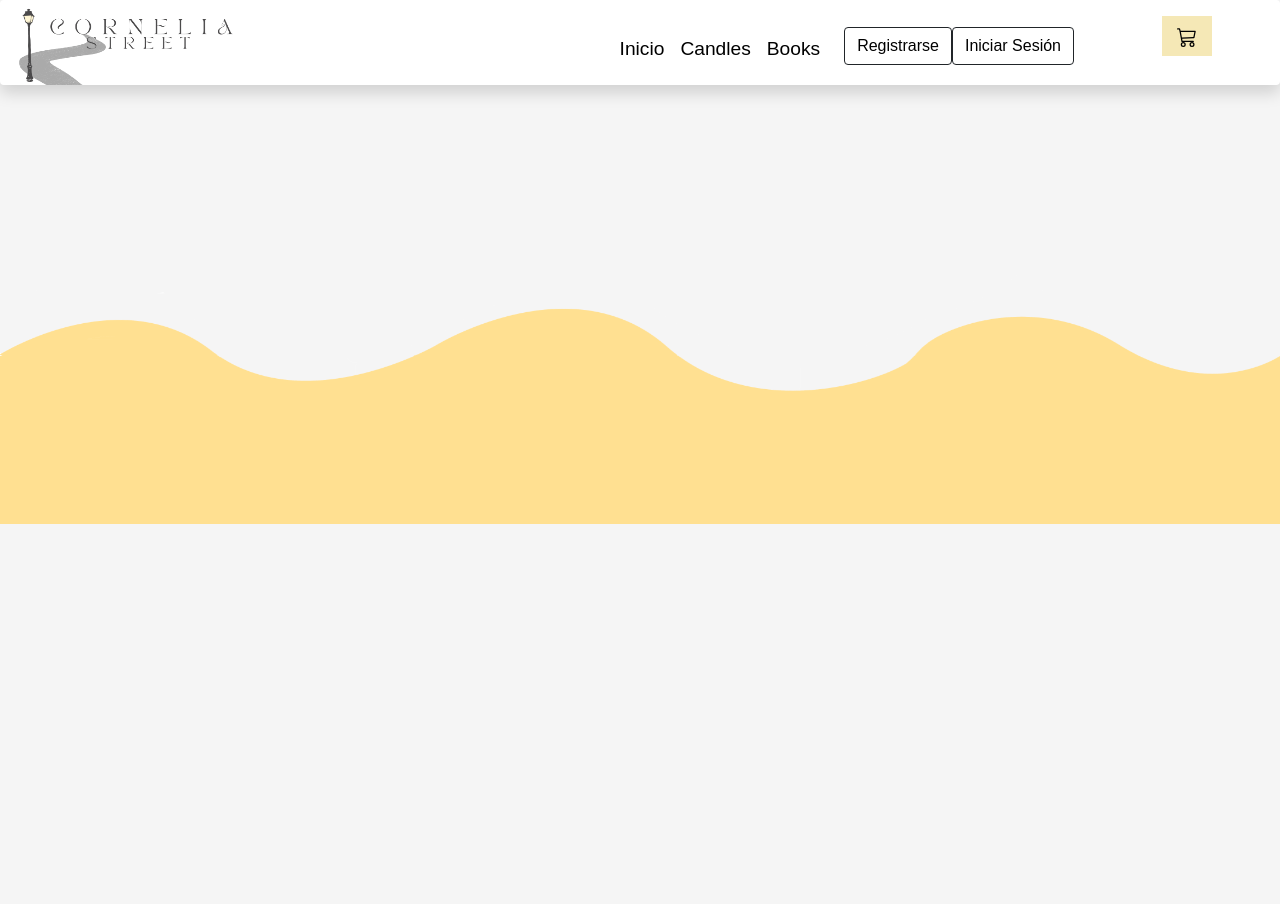
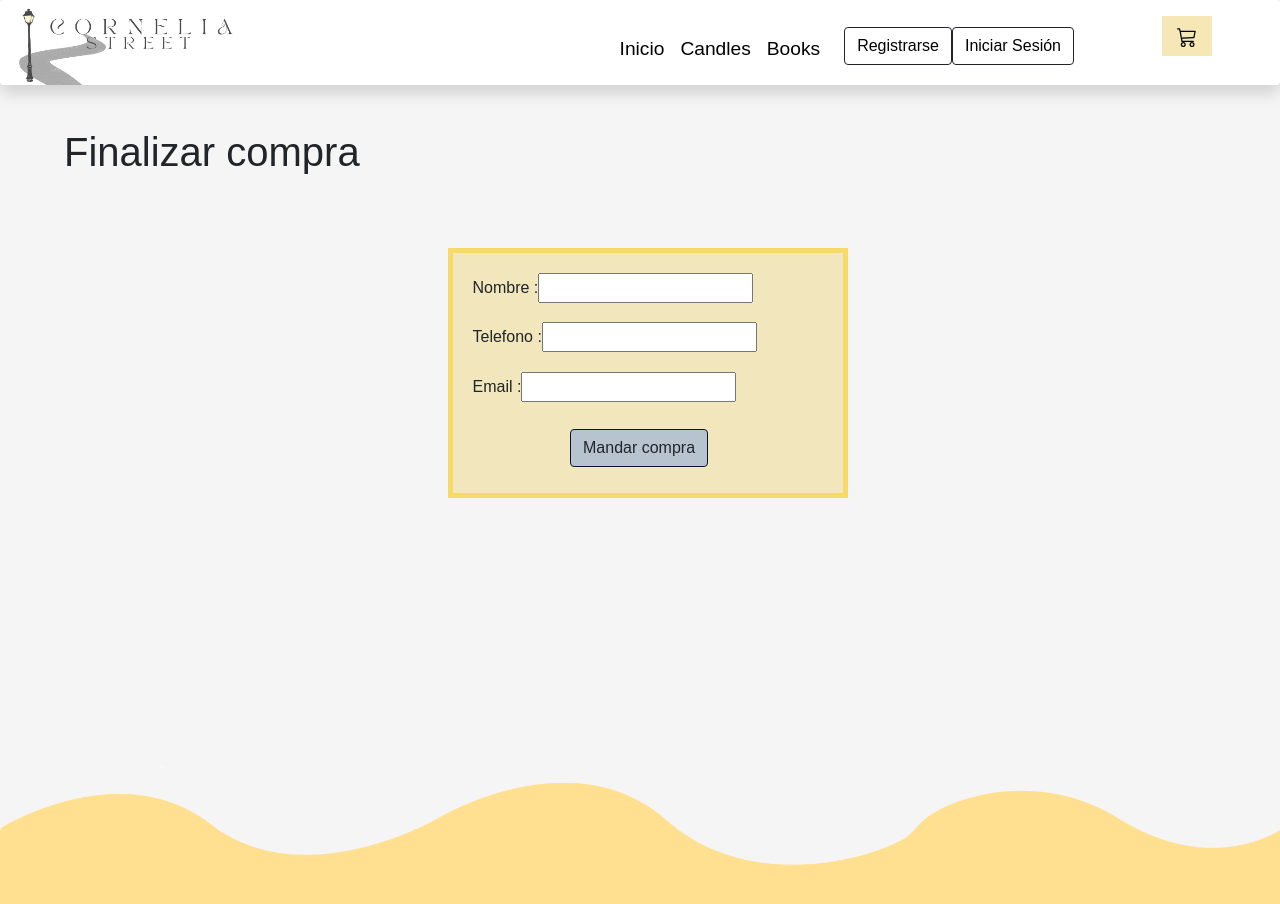
Before and after one commit to martina-beauvais/my-app-reactjs, a React (Create React App) app: page /checkout in a window 1280 px wide. Before the commit this address had no page. Shown: the top 904 px of the page. Before the commit the page ends 800 px from the top, so only its background shows below. Built offline with nearby package versions, Linux system fonts and the light colour scheme.

Commit message:
Item Collection II

```diff
--- a/src/app/Router.js
+++ b/src/app/Router.js
@@ -5,6 +5,8 @@ import ItemDetailContainer from "../components/ItemDetailContainer/ItemDetailCon
 import CartWidget from "../components/Cart/CartWidget";
 import CartProvider from "../components/context/CartContext";
 import Home from '../pages/Home'
+import Checkout from "../components/Checkout/Checkout";
+
 const Router = () => {
     return(
     <>
@@ -16,6 +18,7 @@ const Router = () => {
                         <Route path="/category/:categoryId" element={<ItemListContainer />} />
                         <Route path="/item/:itemId" element={<ItemDetailContainer />} />
                         <Route path="/cart/" element={<CartWidget/>} />
+                        <Route path="/checkout/" element={<Checkout/>} />
                         <Route path="*" element={<div>Error 404</div> }/>
                     </Route>
                 </Routes>
--- a/src/app/firebase-api.js
+++ b/src/app/firebase-api.js
@@ -1,4 +1,3 @@
-import { async } from "@firebase/util";
 import { collection, getDocs, query, doc, getDoc, addDoc, deleteDoc, updateDoc, setDoc, where } from "firebase/firestore";
 import { db } from './firebase';
 
@@ -42,6 +41,8 @@ export const getItemById = async (itemId) => {
     return result.data();
 }
 
+
+
 // DELETE
 export const deleteItem = async (id) => {
     const colRef = collection(db, 'Velas');
--- a/src/components/Cart/CartItemList.js
+++ b/src/components/Cart/CartItemList.js
@@ -17,7 +17,12 @@ const CartItemList = () => {
                 </Link>
             </div>
             { carrito.map(product => <CartItem key={product.id} product={product}/> )}
-            <button onClick={() => cleanCart()} className='btn btn-circle-cleanCart'> Eliminar productos </button>
+            <div className='moreProducts'>
+                <Link to='/checkout/'>
+                    <button className='btn btn-circle-cleanCart'> Finalizar compra </button>
+                </Link>
+                <button onClick={() => cleanCart()} className='btn btn-circle-finishBuying'> Eliminar productos </button>
+            </div>
             <h4 className='totalPrice'> Total: $ { totalPrice() } </h4>
 
         </>
--- a/src/components/Cart/cart.css
+++ b/src/components/Cart/cart.css
@@ -68,12 +68,22 @@ h1{
     background-color: #B7C4CF;
 }
 /* --- CART ITEM LIST --- */
-.btn-circle-cleanCart {
+.btn-circle-finishBuying {
     border: solid 1px #081832;
     background-color: #B7C4CF;
-    margin-left: 83.5%;
+    margin-right: 7%;
+    margin-left: -10%;
+}
+.btn-circle-cleanCart {
+
+    margin-right: 10%;
+    margin-left: -50%;
 }
 .totalPrice{
     margin-top: 3%;
     margin-left: 85%;
 }
+.moreProducts{
+    display:flex;
+    flex-direction: row-reverse;
+}
--- /dev/null
+++ b/src/components/Checkout/Checkout.css
@@ -0,0 +1,20 @@
+.Checkout{
+    padding-top: 5%;
+}
+.Formulario{
+    border: solid 5px #F8DA68;
+    background-color: rgba(241,222,151,0.6);
+    width: 400px;
+    height: 250px;
+    margin-left:35%;
+}
+.input{
+    margin-top:5%;
+    margin-left: 5%;
+}
+.btn-circle-sendProduct{
+    border: solid 1px #081832;
+    background-color: #B7C4CF;
+    margin-top:7%;
+    margin-left: 30%;
+}
--- /dev/null
+++ b/src/components/Checkout/Checkout.js
@@ -0,0 +1,70 @@
+import React, {useState, useContext} from 'react';
+import {CartContext} from '../context/CartContext';
+import { collection, addDoc, getFirestore} from "firebase/firestore";
+import { db } from '../../app/firebase';
+import './Checkout.css'
+
+const Ckechout = () => {
+    const {carrito, totalPrice} = useContext(CartContext)
+    const [ordenDeCompra, setOrdenDeCompra] = useState({
+        buyer: {
+            name: '',
+            phone: '',
+            email: ''
+        },
+        products: carrito.map(product => ({id: product.id, title: product.title, category: product.category, price: product.price, quantify: product.quantify})),
+        total: totalPrice(),
+        date: new Date()
+    })
+
+    const comprar = () => {
+        const db = getFirestore();
+        const orderCollection = collection(db, 'orders');
+        addDoc(orderCollection, ordenDeCompra)
+        .then(({id}) => console.log(id))
+    }
+
+    {/*const [user, setUser] = useState({
+        name: '',
+        phone: '',
+        email: ''
+    })
+
+    const handleOrder = async () => {
+        const date = new Date()
+        console.log(date)
+        await addDoc(collection(db, 'orders'), {user, carrito, date, totalPrice})
+    }*/}
+
+    return (
+        <>
+        <h1> Finalizar compra </h1>
+        <div className='Checkout'>
+            <form  className='Formulario' onSubmit={comprar}>
+                <div className='input'>
+                    <label>
+                        Nombre :
+                    </label>
+                    <input type="text" value={ordenDeCompra.name} onChange={(e) => setOrdenDeCompra({...ordenDeCompra, name: e.target.value})}/>
+                </div>
+                <div className='input'>
+                    <label>
+                        Telefono :
+                    </label>
+                    <input type="number" value={ordenDeCompra.phone} onChange={(e) => setOrdenDeCompra({...ordenDeCompra, phone: e.target.value })}/>
+                </div>
+                <div className='input'>
+                    <label>
+                        Email :
+                    </label>
+                    <input type="text" value={ordenDeCompra.email} onChange={(e) => setOrdenDeCompra({...ordenDeCompra, email: e.target.value})} />
+                </div>
+                <button className='btn btn-circle-sendProduct'>Mandar compra</button>
+            </form>
+        </div>
+
+        </>
+    )
+}
+
+export default Ckechout
```
